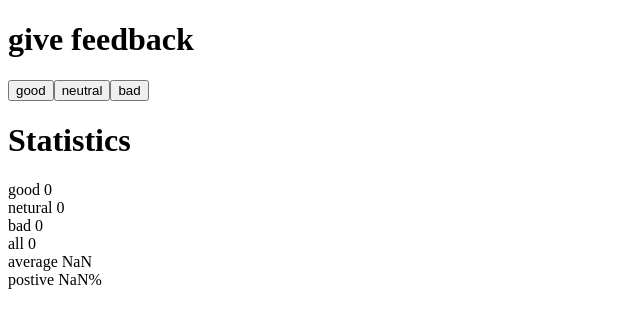
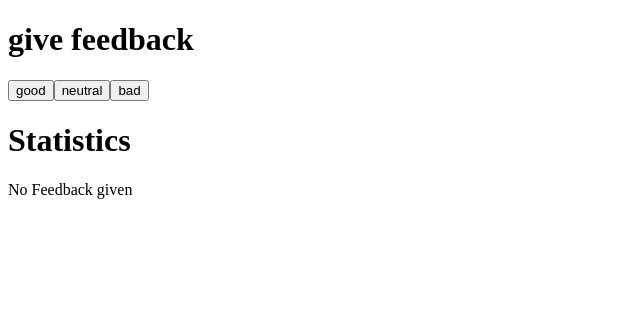
Before and after one commit to dada404/full-stack, a React (Create React App) app in the folder part1/: page / in a window 1280 px wide. Shown: the top 328 px of the page, without its empty margins (0-640 px from the left). Built offline with nearby package versions, Linux system fonts and the light colour scheme.

Commit message:
1.9: unicafe step4

```diff
--- a/part1/src/App.js
+++ b/part1/src/App.js
@@ -29,7 +29,11 @@ const App = () => {
       <Button text="good" handleClick={() => setGood(good + 1)} />
       <Button text="neutral" handleClick={() => setNeutral(neutral + 1)} />
       <Button text="bad" handleClick={() => setBad(bad + 1)} />
-      <Statistics name="Statistics" statistics={statistics}></Statistics>
+      <Statistics
+        all={good + neutral + bad}
+        name="Statistics"
+        statistics={statistics}
+      ></Statistics>
     </div>
   );
 };
@@ -56,8 +60,15 @@ const FeedBackStatistics = ({ statistics }) => {
     ></FeedBackStatistic>
   ));
 };
-const Statistics = ({ name, statistics }) => {
-  console.log(name, statistics);
+const Statistics = ({ all, name, statistics }) => {
+  if (all === 0)
+    return (
+      <>
+        <h1>{name}</h1>
+        <p>No Feedback given</p>
+      </>
+    );
+
   return (
     <>
       <h1>{name}</h1>
```
